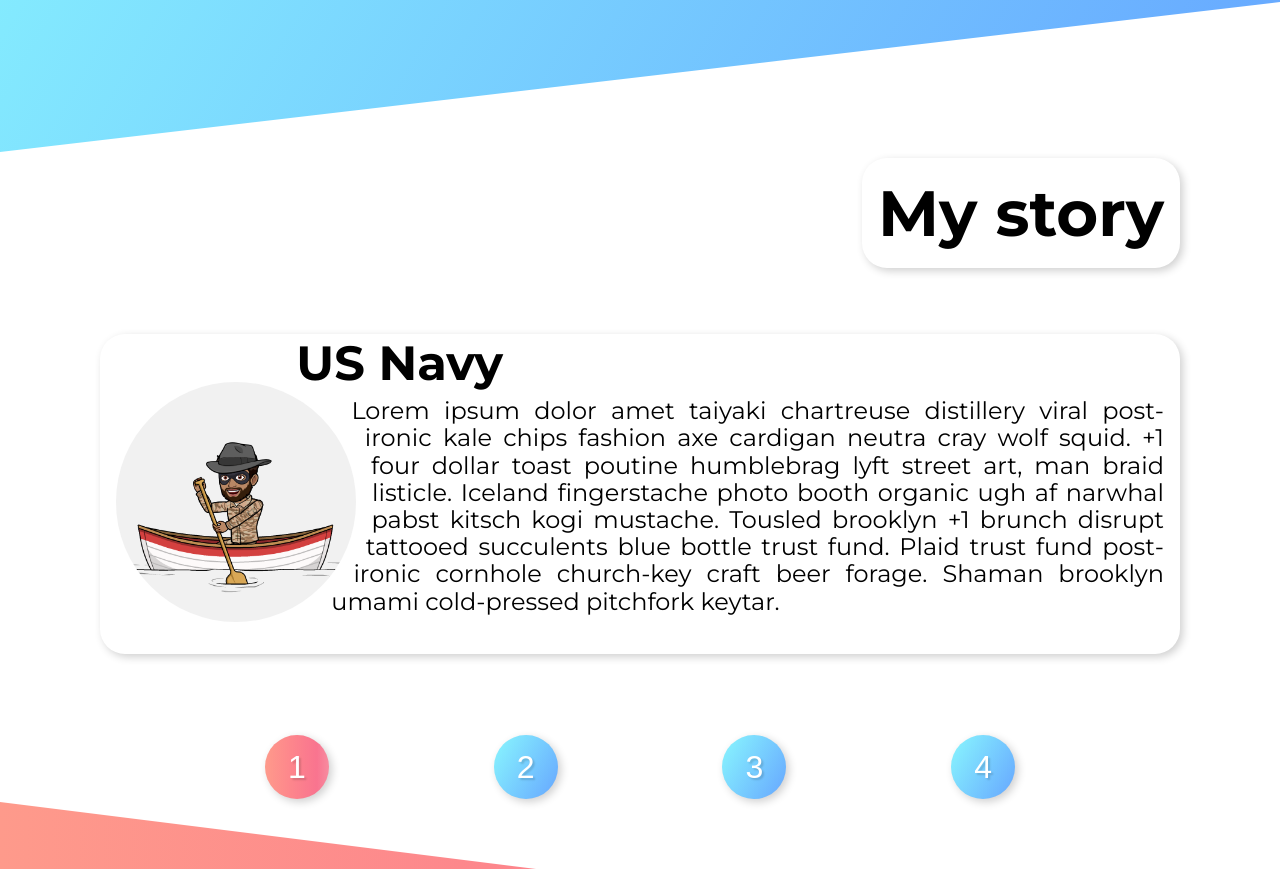
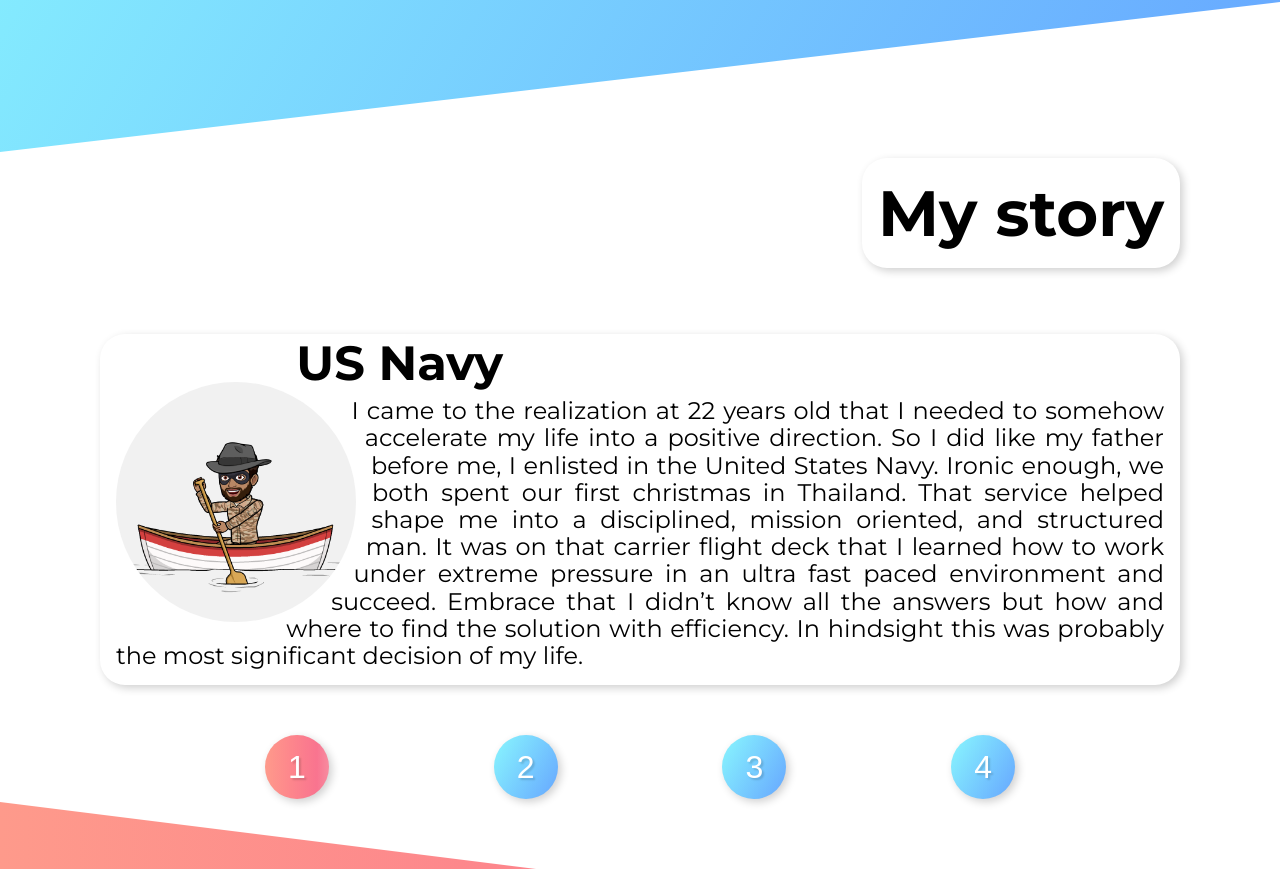
Before and after one commit to jmart790/portfolio-site, a React (Create React App) app: page / in a window 1280 px wide. Shown: the part 448-1317 px from the top of the page. Built offline with nearby package versions, Linux system fonts and the light colour scheme.

Commit message:
added descriptions for troy points

```diff
--- a/src/components/myStory/storyData.js
+++ b/src/components/myStory/storyData.js
@@ -5,7 +5,7 @@ export const storyData = [
     image: 'navy',
     title: 'US Navy',
     description:
-      'Lorem ipsum dolor amet taiyaki chartreuse distillery viral post-ironic kale chips fashion axe cardigan neutra cray wolf squid. +1 four dollar toast poutine humblebrag lyft street art, man braid listicle. Iceland fingerstache photo booth organic ugh af narwhal pabst kitsch kogi mustache. Tousled brooklyn +1 brunch disrupt tattooed succulents blue bottle trust fund. Plaid trust fund post-ironic cornhole church-key craft beer forage. Shaman brooklyn umami cold-pressed pitchfork keytar.'
+      'I came to the realization at 22 years old that I needed to somehow accelerate my life into a positive direction. So I did like my father before me, I enlisted in the United States Navy. Ironic enough, we both spent our first christmas in Thailand. That service helped shape me into a disciplined, mission oriented, and structured man. It was on that carrier flight deck that I learned how to work under extreme pressure in an ultra fast paced environment and succeed. Embrace that I didn’t know all the answers but how and where to find the solution with efficiency. In hindsight this was probably the most significant decision of my life.'
   },
   {
     id: 1,
@@ -13,7 +13,7 @@ export const storyData = [
     image: 'school1',
     title: 'Back to School',
     description:
-      "Seitan bespoke hashtag chicharrones. Hashtag organic tousled, 90's schlitz jianbing truffaut. Four dollar toast blue bottle vegan poutine VHS. Knausgaard messenger bag hammock, leggings tilde PBR&B bitters schlitz umami. Direct trade succulents dreamcatcher portland air plant ethical leggings unicorn tattooed jianbing typewriter man braid plaid."
+      'After serving my time in the Navy I decided I needed to finish what I started and acquire my degree (Florida International University). I blindly dove right into the world of computers because I knew the rate of growth and impact was unmatched. If only I knew ahead of time the world of hurt that was awaiting my brain. The concepts of algorithms, data structures, object oriented programing, and the famous ‘this’ were going to kill me. It was beyond difficult for me, but I kept my head high and kept moving forward. I used to be afraid of failing, but programming showed me how important it was to fail (that’s the backbone of testing) and I embraced it.'
   },
   {
     id: 2,
@@ -21,7 +21,7 @@ export const storyData = [
     image: 'school2',
     title: 'Never Stop Learning',
     description:
-      "Adaptogen tbh raclette wolf brooklyn edison bulb selfies yr kitsch coloring book small batch cliche succulents offal. Literally ethical drinking vinegar palo santo celiac adaptogen microdosing aesthetic neutra normcore humblebrag tbh pitchfork. VHS YOLO pour-over selfies synth. Pour-over vaporware crucifix gentrify, godard fixie PBR&B you probably haven't heard of them meditation ramps aesthetic whatever yuccie. Blue bottle cornhole meggings chambray raclette ugh."
+      'You think I might have been satisfied with earning my degree in IT Software, but the total opposite was true. I wanted more, I needed more. So I joined the Wyncode Academy full stack web development program and I can easily say it was one of the best decisions of my life. I was finally able to learn how to build full applications from idea to MVP. I built my own database with postgreSQL, fetched and stored data with Ruby, and rendered super sleek modern application with React. All in under 10 weeks, making this the hardest (no exageration) and most rewarding boot camp of my life!'
   },
   {
     id: 3,
@@ -29,6 +29,6 @@ export const storyData = [
     image: 'work',
     title: 'Into the Wild',
     description:
-      "Pinterest raclette brunch vice 90's live-edge, vegan cronut. Bicycle rights woke poke craft beer locavore. Meggings sriracha franzen prism church-key, gochujang bicycle rights biodiesel semiotics pabst butcher portland. Food truck irony heirloom cronut vape distillery sustainable whatever tacos bicycle rights. Vape bespoke freegan retro, cornhole fashion axe leggings jianbing viral godard kogi celiac 3 wolf moon stumptown biodiesel. Gastropub taiyaki semiotics, pop-up waistcoat."
+      'So here I am, after serving the navy, completing my bachelors, and surviving a coding bootcamp. Ready to use my life experiences and knowledge to continue to make simple, seamless, and efficient applications. If I’m not at a tech meetup, Code for Miami event, or walking my dogs, then I’m probably at home learning more frameworks and libraries. I absolutely love this field. I have the power and skills to address any issue and create beautiful solutions. So allow me to get back to work and enjoy the rest of the app.'
   }
 ]
```
